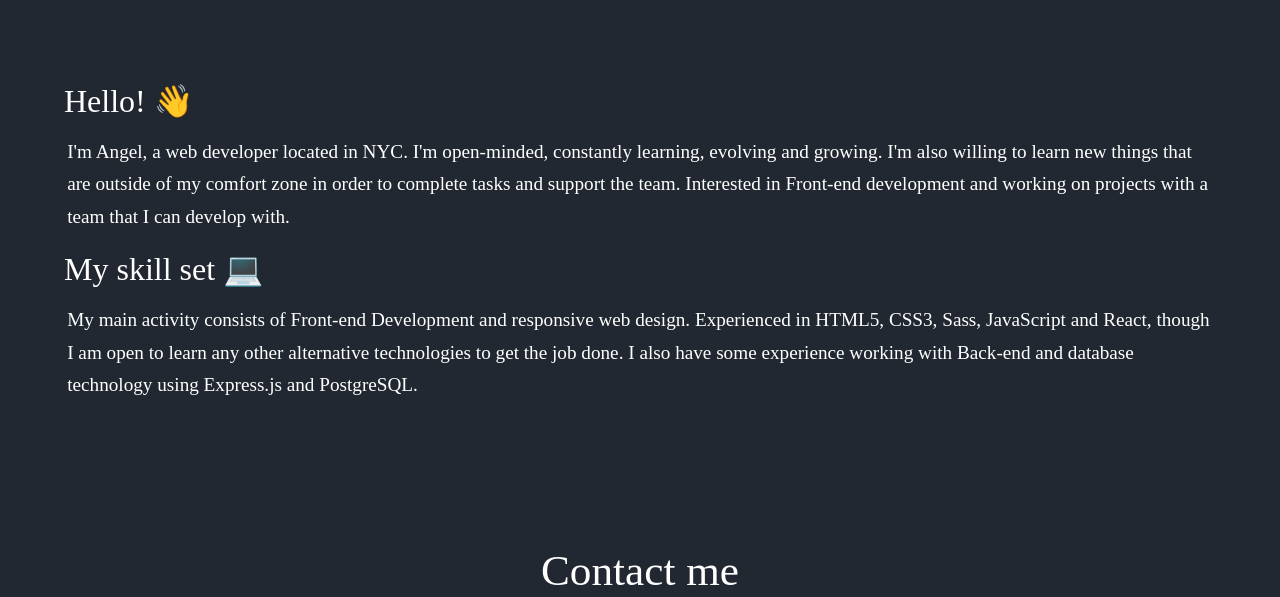
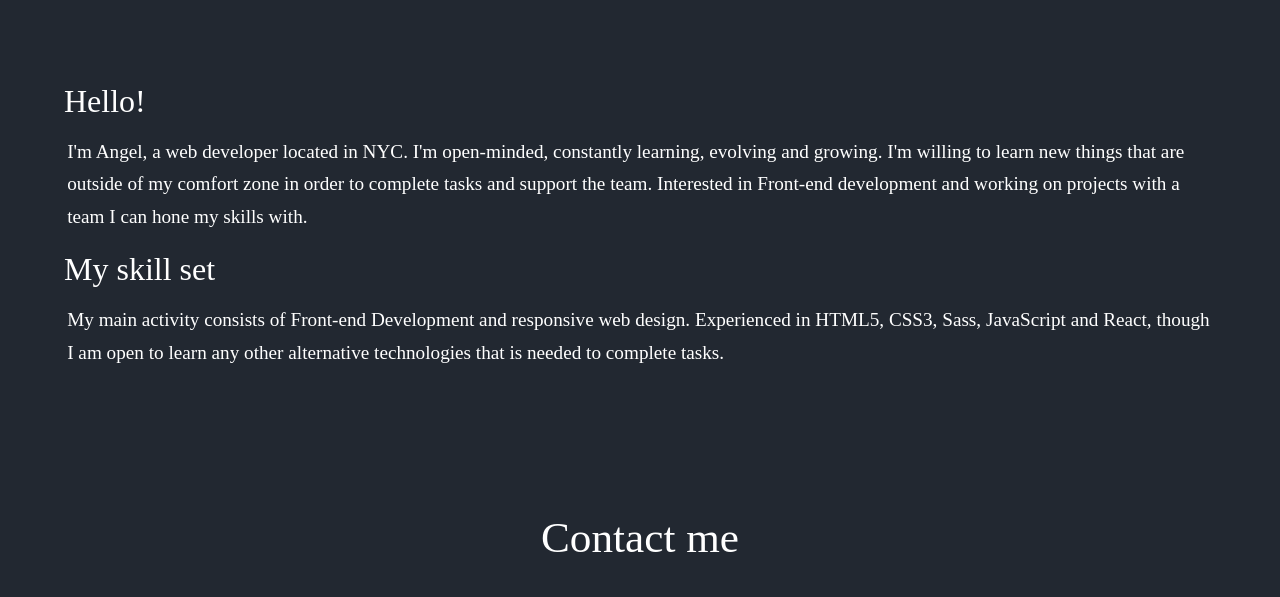
Before and after one commit to xenoga212/web-portfolio, a website: page docs/index.html in a window 1280 px wide. Shown: the part 2182-2779 px from the top of the page. Drawn offline with Linux system fonts and the light colour scheme.

Commit message:
about section updated

```diff
--- a/docs/index.html
+++ b/docs/index.html
@@ -145,22 +145,20 @@
       <h3 class="about__header">About me</h3>
 
       <div class="about__description-box">
-        <h3 class="about__intro-header">Hello! 👋</h3>
+        <h3 class="about__intro-header">Hello!</h3>
         <p class="about__description">
           I'm Angel, a web developer located in NYC. I'm open-minded,
-          constantly learning, evolving and growing. I'm also willing to learn
+          constantly learning, evolving and growing. I'm willing to learn
           new things that are outside of my comfort zone in order to complete
           tasks and support the team. Interested in Front-end development and
-          working on projects with a team that I can develop with.
+          working on projects with a team I can hone my skills with.
         </p>
 
-        <h3 class="about__skills-header">My skill set 💻</h3>
+        <h3 class="about__skills-header">My skill set </h3>
         <p class="about__description">
           My main activity consists of Front-end Development and responsive
           web design. Experienced in HTML5, CSS3, Sass, JavaScript and React,
-          though I am open to learn any other alternative technologies to get
-          the job done. I also have some experience working with Back-end and
-          database technology using Express.js and PostgreSQL.
+          though I am open to learn any other alternative technologies that is needed to complete tasks.
         </p>
       </div>
     </div>
```
